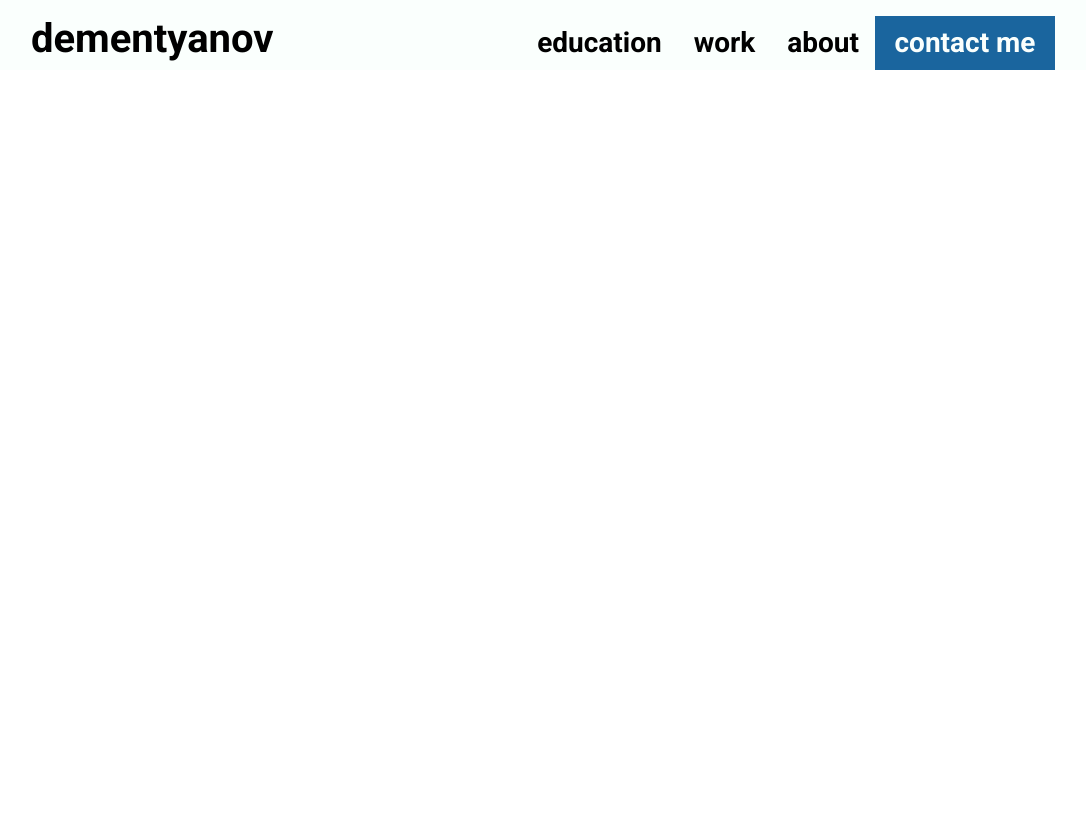
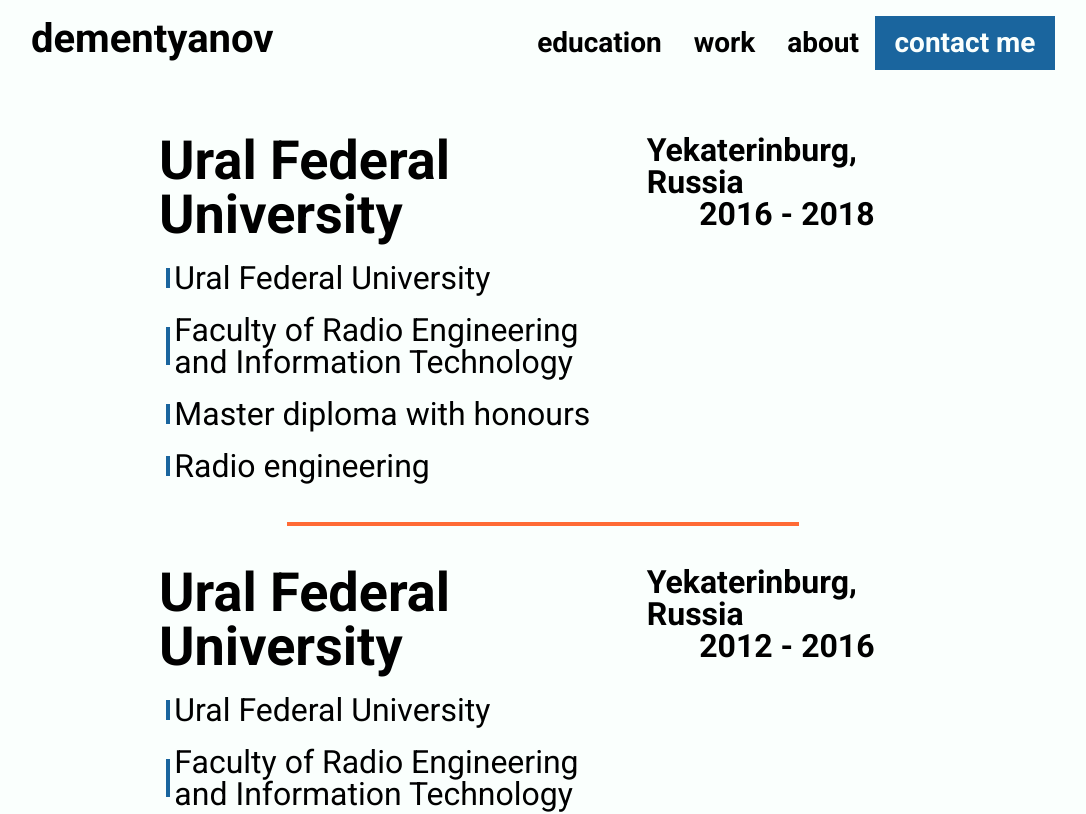
Before and after one commit to VasiliyDementyanov/portfilio-2022, a React app in the folder front-end/: page /education in a window 1280 px wide. Shown: the top 814 px of the page, without its empty margins (97-1183 px from the left). Built offline with nearby package versions, Linux system fonts and the light colour scheme.

Commit message:
education components were added

```diff
--- a/front-end/src/App.tsx
+++ b/front-end/src/App.tsx
@@ -4,6 +4,7 @@
 import { Routes, Route } from 'react-router-dom';
 import Navbar from './components/navbar/Navbar';
 import Welcome from './components/welcome/Welcome';
+import Education from './components/education/Education';
 
 const App: FC = () => {
   return (
@@ -11,6 +12,7 @@
       <Navbar />
       <Routes>
         <Route path="/" element={<Welcome />} />
+        <Route path="/education" element={<Education />} />
       </Routes>
     </div>
   );
--- /dev/null
+++ b/front-end/src/components/divider/divider.module.scss
@@ -0,0 +1,7 @@
+@use '../../utils/css-global/Theme-colors';
+
+.divider {
+    height: 4px;
+    width: 50%;
+    background-color: Theme-colors.$accent-one-color;;
+  }
--- /dev/null
+++ b/front-end/src/components/divider/divider.tsx
@@ -0,0 +1,8 @@
+import { FC } from 'react';
+import dividerStyles from './divider.module.scss';
+
+const Divider: FC = () => {
+  return <div className={dividerStyles.divider} />;
+};
+
+export default Divider;
--- /dev/null
+++ b/front-end/src/components/education/Education.module.scss
@@ -0,0 +1,12 @@
+@use '../../utils/css-global/Theme-colors';
+@use '../../utils/css-global/Paddings';
+
+.container {
+    display: flex;
+    flex-direction: column;
+    justify-content: flex-start;
+    align-items: center;
+    background-color: Theme-colors.$background-color;
+    padding: 24px Paddings.$main-restrict-container-desktop 0;
+    //min-height: 5rem;
+}
--- /dev/null
+++ b/front-end/src/components/education/Education.tsx
@@ -0,0 +1,25 @@
+import { FC } from 'react';
+import EducationCard from './educationCard/EducationCard';
+import { studyPlaces } from './studyPlaces';
+import educationStyles from './Education.module.scss';
+import Divider from '../divider/divider';
+
+const Education: FC = () => {
+  return (
+    <div className={educationStyles.container}>
+      {studyPlaces.map((u, i) => {
+        if (studyPlaces.length - 1 !== i) {
+          return (
+            <>
+              <EducationCard key={i} studyPlace={u} />
+              <Divider key={i + 'unique'} />
+            </>
+          );
+        }
+        return <EducationCard key={i} studyPlace={u} />;
+      })}
+    </div>
+  );
+};
+
+export default Education;
--- /dev/null
+++ b/front-end/src/components/education/educationCard/EducationCard.tsx
@@ -0,0 +1,31 @@
+import { FC } from 'react';
+import { StudyPlace } from '../../../types/StudyPlace';
+import educationCardStyles from './educationCard.module.scss';
+
+interface Props {
+  studyPlace: StudyPlace;
+}
+
+const EducationCard: FC<Props> = ({
+  studyPlace: { universityName, location, years, faculty, degree, major }
+}) => {
+  return (
+    <div className={educationCardStyles.container}>
+      <div className={educationCardStyles.head}>
+        <div className={educationCardStyles.universityName}>{universityName}</div>
+        <div className={educationCardStyles.locationYears}>
+          <div>{location}</div>
+          <div>{years}</div>
+        </div>
+      </div>
+      <ul>
+        <li>{universityName}</li>
+        <li>{faculty}</li>
+        <li>{degree}</li>
+        <li>{major}</li>
+      </ul>
+    </div>
+  );
+};
+
+export default EducationCard;
--- /dev/null
+++ b/front-end/src/components/education/educationCard/educationCard.module.scss
@@ -0,0 +1,57 @@
+@use '../../../utils/css-global/Theme-colors';
+@use '../../../utils/css-global/Paddings';
+
+.container {
+    display: flex;
+    flex-direction: column;
+    width: 60vw;
+    justify-content: space-between;
+
+    background-color: Theme-colors.$background-color;
+    margin: 40px 0 20px;
+
+    font-family: 'Roboto', sans-serif;
+    font-weight: bold;
+    color: Theme-colors.$main-text-color;
+}
+
+.head {
+    display: flex;
+    justify-content: space-between;
+}
+
+.universityName {
+    font-size: 54px;
+}
+
+.locationYears {
+    display: flex;
+    flex-direction: column;
+    align-items: center;
+
+    font-size: 32px;
+}
+
+.container li {
+    margin-top: 20px;
+    margin-bottom: 20px;
+    margin-left: 2%;
+    width: 60%;
+
+    font-size: 32px;
+    font-weight: normal;
+
+    position: relative;
+}
+
+.container li::before {
+    content: "";
+    position: absolute;
+    height: 60%;
+
+    top: 20%;
+    left: -8px;
+
+    display: inline-block;
+    border-right: 4px solid Theme-colors.$accent-two-color;
+  }
--- /dev/null
+++ b/front-end/src/components/education/studyPlaces.ts
@@ -0,0 +1,20 @@
+import { StudyPlace } from '../../types/StudyPlace';
+
+export const studyPlaces: StudyPlace[] = [
+  {
+    universityName: 'Ural Federal University',
+    location: 'Yekaterinburg, Russia',
+    years: '2016 - 2018',
+    faculty: 'Faculty of Radio Engineering and Information Technology',
+    degree: 'Master diploma with honours',
+    major: 'Radio engineering'
+  },
+  {
+    universityName: 'Ural Federal University',
+    location: 'Yekaterinburg, Russia',
+    years: '2012 - 2016',
+    faculty: 'Faculty of Radio Engineering and Information Technology',
+    degree: 'Bachelor diploma with honours',
+    major: 'Radio engineering'
+  }
+];
--- a/front-end/src/components/navbar/Navbar.module.scss
+++ b/front-end/src/components/navbar/Navbar.module.scss
@@ -68,7 +68,7 @@
   height: 3px;
   width: 100%;
   background-color: Theme-colors.$accent-two-color;
-  border-radius: 2px;
+  //border-radius: 2px;
 }
 
 // @media only screen and (max-width: 1000px) {
--- a/front-end/src/components/navbar/Navbar.tsx
+++ b/front-end/src/components/navbar/Navbar.tsx
@@ -32,7 +32,7 @@
       <nav className={navbarStyles.mainNav}>
         <ul className={isNavExpanded ? `${navbarStyles.active}` : ''}>
           <li>
-            <Link onClick={handleLinkClick} to="/">
+            <Link onClick={handleLinkClick} to="/education">
               education
             </Link>
           </li>
--- a/front-end/src/components/welcome/Welcome.module.scss
+++ b/front-end/src/components/welcome/Welcome.module.scss
@@ -93,7 +93,7 @@
 .rightSide {
   display: flex;
   align-items: center;
-  flex-grow: 1;
+  //flex-grow: 1;
   position: relative;
 }
 
--- /dev/null
+++ b/front-end/src/types/StudyPlace.tsx
@@ -0,0 +1,8 @@
+export interface StudyPlace {
+  universityName: string;
+  location: string;
+  years: string;
+  faculty: string;
+  degree: string;
+  major: string;
+}
```
